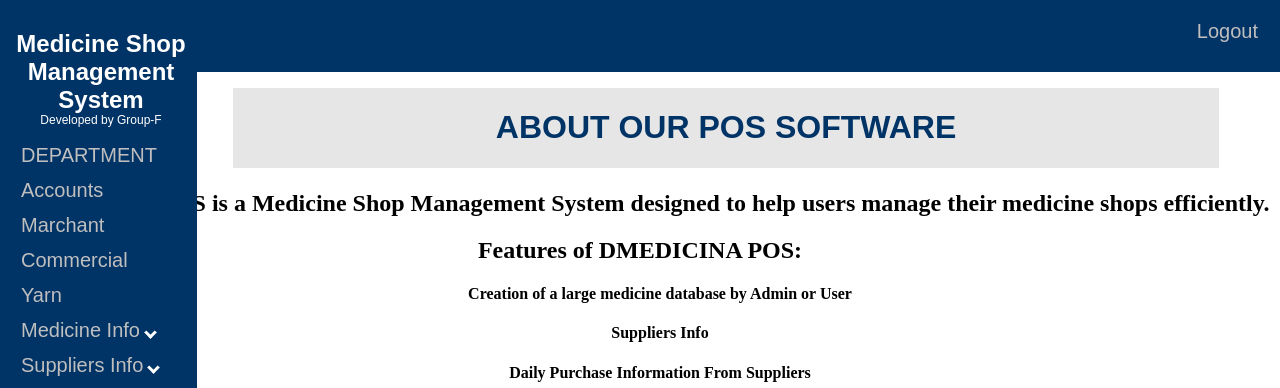
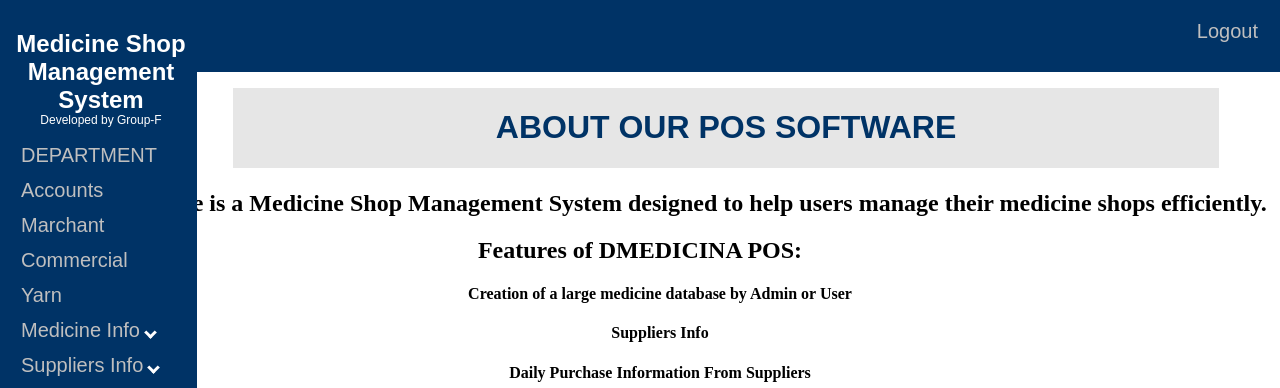
Before and after one commit to Shorifuzzaman2020/buying-house-management, a PHP site: page /about.php in a window 1280 px wide. Shown: the top 388 px of the page. Run offline with PHP 8.4, Linux system fonts and the light colour scheme.

Commit message:
first commit

```diff
--- a/about.php
+++ b/about.php
@@ -27,7 +27,7 @@
     <section>
         <center>
             <br>
-            <h1>DMEDICINA POS is a Medicine Shop Management System designed to help users manage their medicine shops efficiently.</h1>
+            <h1>The POS Software is a Medicine Shop Management System designed to help users manage their medicine shops efficiently.</h1>
 </center>
         <h2>Features of DMEDICINA POS:</h2>
         <ul>
```
